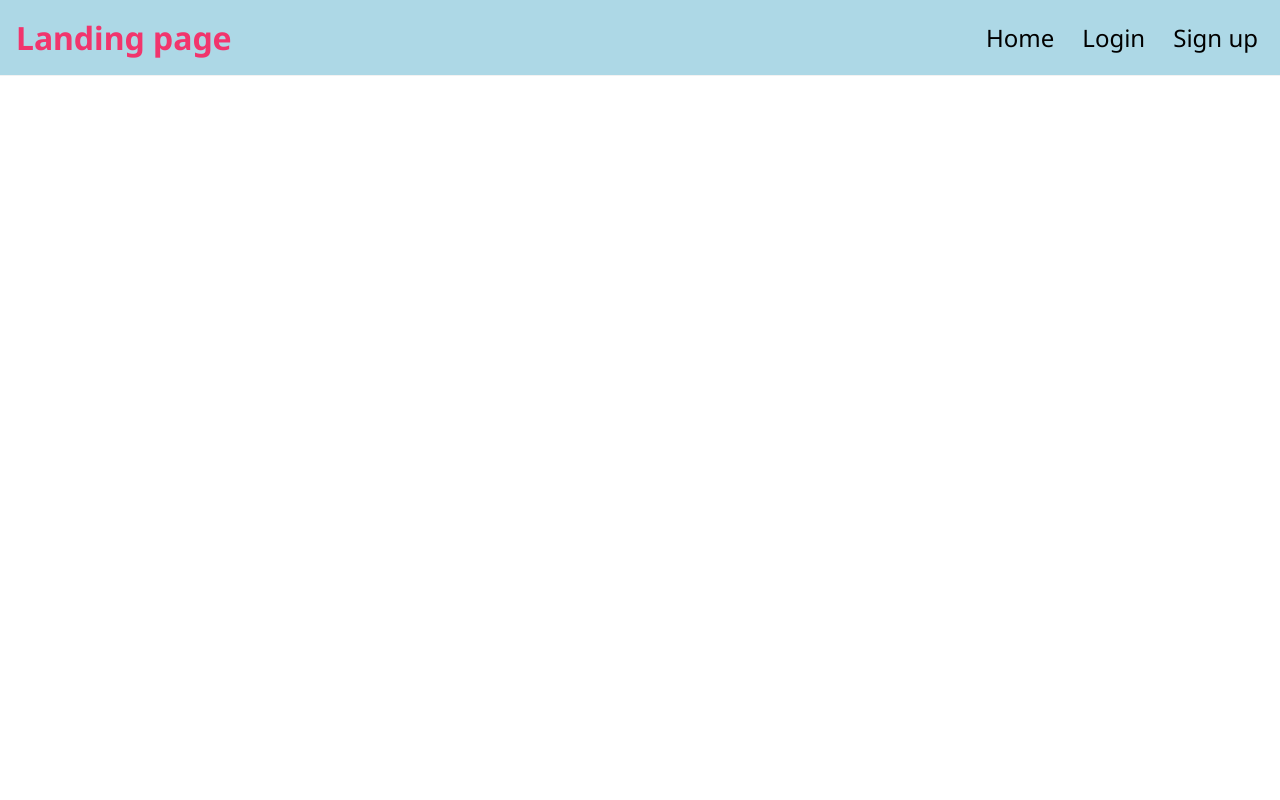
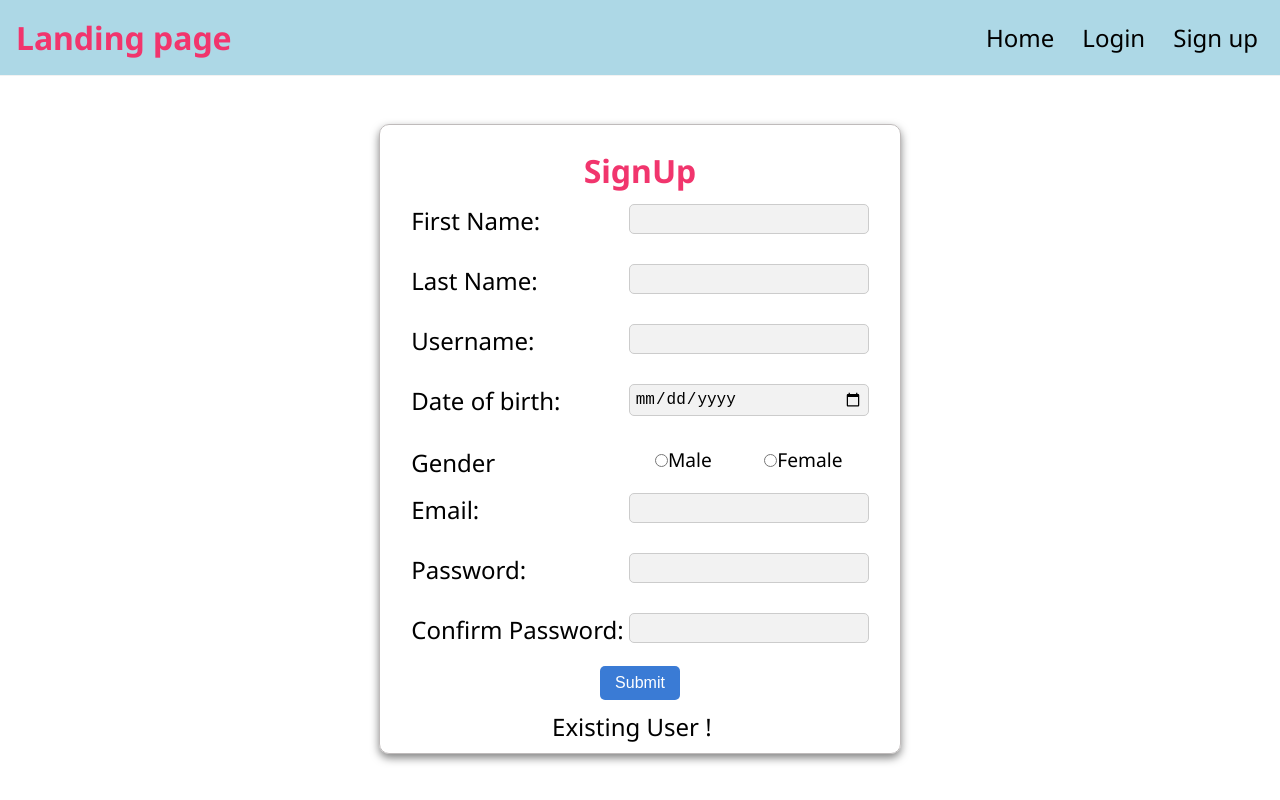
Before and after one commit to MadhavaRaoKolla/Routers, a React app: page /register in a window 1280 px wide. Built offline with nearby package versions, Linux system fonts and the light colour scheme; the HTML template or start-up script is replaced by a standard one.

Commit message:
responds for invalid or existing user details and invalid routes

```diff
--- a/data/db.json
+++ b/data/db.json
@@ -1,26 +1,5 @@
 {
   "data": [
-    {
-      "id": "52bd",
-      "firstname": "Kolla",
-      "lastname": "Rao",
-      "username": "dfadfa",
-      "dob": "2024-06-07",
-      "gender": "Female",
-      "email": "madhavaraokolla2@gmail.com",
-      "password": "asdf",
-      "confirmpassword": "asdf"
-    },
-    {
-      "id": "c386",
-      "firstname": "Kolla",
-      "lastname": "Rao",
-      "username": "Madhav",
-      "dob": "2002-06-16",
-      "gender": "Male",
-      "email": "madhavaraokolla2@gmail.com",
-      "password": "asdf",
-      "confirmpassword": "asdf"
-    }
+
   ]
 }
--- a/package.json
+++ b/package.json
@@ -10,6 +10,7 @@
     "preview": "vite preview"
   },
   "dependencies": {
+    "concurrently": "^8.2.2",
     "json-server": "^1.0.0-beta.1",
     "react": "^18.3.1",
     "react-dom": "^18.3.1",
--- a/src/App.jsx
+++ b/src/App.jsx
@@ -2,9 +2,10 @@ import React from 'react';
 import './Components/App.scss';
 import Nav from './Components/Nav/Nav';
 import Home from './Components/Pages/Home/Home';
-import Signin from './Components/Pages/Signin/Signin';
-import Signup from './Components/Pages/Signup/Signup';
 import { BrowserRouter as Router, Route, Routes } from 'react-router-dom';
+import Register from './Components/Pages/Register/Register';
+import Login from './Components/Pages/Login/Login';
+import Error from './Components/Pages/Error/Error';
 
 const App = () => {
   return (
@@ -14,8 +15,9 @@ const App = () => {
         <div className="content">
           <Routes>
             <Route exact path='/' element={<Home />} />
-            <Route path='/signin' element={<Signin />} />
-            <Route path='/signup' element={<Signup/>} />
+            <Route path='/login' element={<Login />} />
+            <Route path='/register' element={<Register/>} />
+            <Route path='*' element={<Error/>} />
           </Routes>
         </div>
       </div>
--- a/src/Components/Nav/Nav.jsx
+++ b/src/Components/Nav/Nav.jsx
@@ -7,8 +7,8 @@ const Nav = () => {
     <h1>Landing page</h1>
     <div className="links">
         <Link to="/">Home</Link>
-        <Link to="/signin">Login</Link>
-        <Link to="/signup">Sign up</Link>
+        <Link to="/login">Login</Link>
+        <Link to="/register">Sign up</Link>
     </div>
    </nav>
   )
--- /dev/null
+++ b/src/Components/Pages/Error/Error.jsx
@@ -0,0 +1,14 @@
+import React from 'react'
+import { Link } from 'react-router-dom'
+import './Error.scss'
+
+const Error = () => {
+  return (
+    <div className="error">
+        <h1>I dont have that page!</h1>
+        <Link to="/">Click here</Link>
+    </div>
+  )
+}
+
+export default Error
--- /dev/null
+++ b/src/Components/Pages/Error/Error.scss
@@ -0,0 +1,11 @@
+.error{
+    display: flex;
+    flex-direction: column;
+    justify-content: center;
+    align-items: center;
+
+    a{
+        padding: 10px;
+        border-radius: 5px;
+    }
+}
--- /dev/null
+++ b/src/Components/Pages/Login/Login.jsx
@@ -0,0 +1,62 @@
+import React, { useState } from 'react';
+import './Login.scss';
+import { Link } from 'react-router-dom';
+import { useNavigate } from 'react-router-dom';
+
+const Login = () => {
+
+  const [data, setData] = useState({
+    username: '',
+    password: ''
+  });
+
+  const handleChange = (e) => {
+    setData({
+      ...data, [e.target.name]: e.target.value
+    });
+  };
+
+  const navigate = useNavigate();
+
+  const handleSubmit = (e) => {
+    e.preventDefault();
+    fetch(`http://localhost:7000/data`)
+    .then(res => res.json())
+    .then(users => {
+          let userExists = false;
+          for (let i = 0; i < users.length; i++) {
+            if(users[i].username === data.username && users[i].password === data.password) {
+              userExists = true;
+              setData({ username:'',password:'' })
+              console.log(users[i]);
+              alert("Login successful!");
+              navigate('/')
+              break;
+            }
+          }
+          if (!userExists) {
+            setData({username:'',password:''})
+            alert("User does not exist");
+          }
+    })
+    .catch(err => console.log(err));
+  };
+
+  return (
+    <div className="login">
+      <form className="form" onSubmit={handleSubmit}>
+        <h1>Login</h1>
+        <label>UserName :</label>
+        <input type="text" name='username' value={data.username} onChange={handleChange} required/>
+        <label>Password :</label>
+        <input type="password" name='password' value={data.password} onChange={handleChange} required/>
+        <div className='button'>
+          <button className="submit">Submit</button>
+        </div>
+      </form>
+    <Link to="/register">Don't have an account! Lets Signup</Link>
+    </div>
+  );
+}
+
+export default Login;
--- a/src/Components/Pages/Signup/Signup.jsx
+++ b/src/Components/Pages/Register/Register.jsx
@@ -1,10 +1,9 @@
 import React from 'react';
-import './Signup.scss';
+import './Register.scss';
 import { useState } from 'react';
-import { Link
+import { Link,useNavigate } from 'react-router-dom';
 
- } from 'react-router-dom';
-const Signup = () => {
+const Register = () => {
 
   const [userdata, setUserData] = useState({
     firstname: '',
@@ -17,12 +16,12 @@ const Signup = () => {
     confirmpassword: ''
   });
 
+  const navigate=useNavigate();
   const handleChange = (e) => {
     setUserData({
       ...userdata, [e.target.name]: e.target.value
     });
   };
-
   const handleSubmit = async (e) => {
     e.preventDefault();
     if (userdata.password !== userdata.confirmpassword) {
@@ -30,15 +29,39 @@ const Signup = () => {
       return;
     }
     try {
-      const response = await fetch('http://localhost:7000/data', {
+      const response = await fetch('http://localhost:7000/data');
+      const users = await response.json();
+      console.log(users);
+      let userExists = false;
+      for (let i=0;i<users.length;i++) {
+        if (users[i].email === userdata.email) {
+          userExists = true;
+          break;
+        }
+      }
+      if (userExists) {
+        alert('User already exists. Please try with a new email.');
+        setUserData({
+          firstname: '',
+          lastname: '',
+          username: '',
+          dob: '',
+          gender: '',
+          email: '',
+          password: '',
+          confirmpassword: ''
+        });
+        return;
+      }
+
+      await fetch('http://localhost:7000/data', {
         method: 'POST',
         headers: {
           'Content-Type': 'application/json'
         },
         body: JSON.stringify(userdata)
       });
-      const res = await response.json();
-      console.log(res);
+
       setUserData({
         firstname: '',
         lastname: '',
@@ -48,12 +71,12 @@ const Signup = () => {
         email: '',
         password: '',
         confirmpassword: ''
-      })
-    }
-    catch (err) {
+      });
+      navigate('/login');
+    } catch (err) {
       console.log("Error is:", err);
     }
-  }
+  };
 
   return (
     <div className="signup">
@@ -102,9 +125,9 @@ const Signup = () => {
           <button className="submit">Submit</button>
         </div>
       </form>
-      <Link to="/signin">Existing User !</Link>
+      <Link to="/login">Existing User !</Link>
     </div>
   )
 }
 
-export default Signup;
+export default Register;
--- a/src/Components/Pages/Signin/Signin.jsx
+++ /dev/null
@@ -1,40 +0,0 @@
-import React, { useState } from 'react';
-import './Signin.scss';
-import { Link
-
- } from 'react-router-dom';
-const Signin = () => {
-  const [data, setData] = useState({
-    firstname: '',
-    password: ''
-  });
-
-  const handleChange = (e) => {
-    setData({
-      ...data, [e.target.name]: e.target.value
-    });
-  };
-
-  const handleSubmit = (e) => {
-    e.preventDefault();
-    console.log(data);
-  };
-
-  return (
-    <div className="login">
-      <form className="form" onSubmit={handleSubmit}>
-        <h1>Login</h1>
-        <label>UserName :</label>
-        <input type="text" name='firstname' value={data.firstname} onChange={handleChange} required/>
-        <label>Password :</label>
-        <input type="password" name='password' value={data.password} onChange={handleChange} required/>
-        <div className='button'>
-          <button className="submit">Submit</button>
-        </div>
-      </form>
-    <Link to="/signup">Don't have an account! Lets Signup</Link>
-    </div>
-  );
-}
-
-export default Signin;
```
Also changed, not shown: src/Components/Pages/Login/Login.scss (renamed from src/Components/Pages/Signin/Signin.scss), src/Components/Pages/Register/Register.scss (renamed from src/Components/Pages/Signup/Signup.scss), 1 other file (tests, documents, lock files or other folders).
